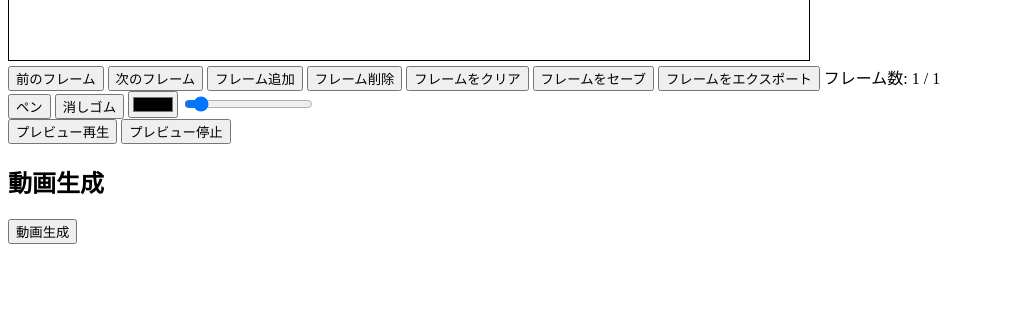
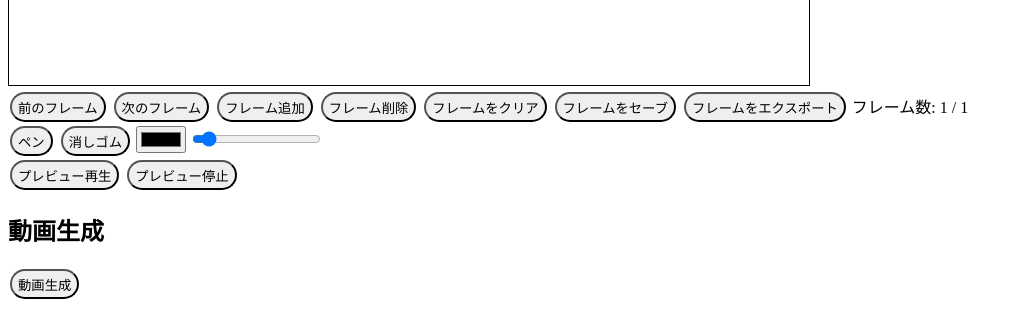
Before and after one commit to Node-PHP-JS-Service/InfinityFrames, a website built with Vite: page index.html in a window 1280 px wide. Shown: the part 972-1281 px from the top of the page, without its empty margins (0-1023 px from the left). Before the commit the page ends 1224 px from the top, so only its background shows below. Built offline with nearby package versions, Linux system fonts and the light colour scheme; what @ffmpeg/ffmpeg would draw is missing.

Commit message:
サイトを更新

```diff
--- a/index.html
+++ b/index.html
@@ -37,7 +37,7 @@
       <option>600</option>
       <option>768</option>
       <option>1080</option>
-    </datalist></label>
+    </datalist></label><br>
     <label>動画の音声：<input type="file" id="audioFile" accept="audio/*" /></label>
     <h2>エディタ</h2>
     <canvas id="editorCanvas" width="800" height="600"></canvas><br>
--- a/src/style.css
+++ b/src/style.css
@@ -1,3 +1,11 @@
 canvas {
     border: 1px solid black;
+    touch-action: none;
 }
+
+button {
+    border-radius: 20px;
+    height: 30px;
+    width: auto;
+    margin:2px;
+}
```
